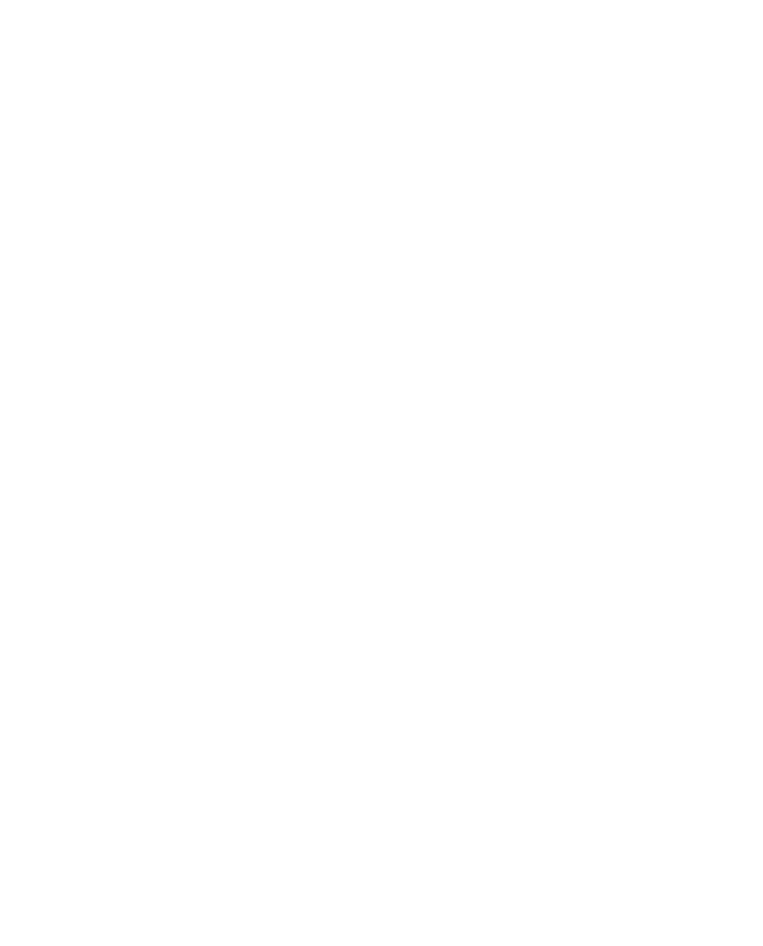
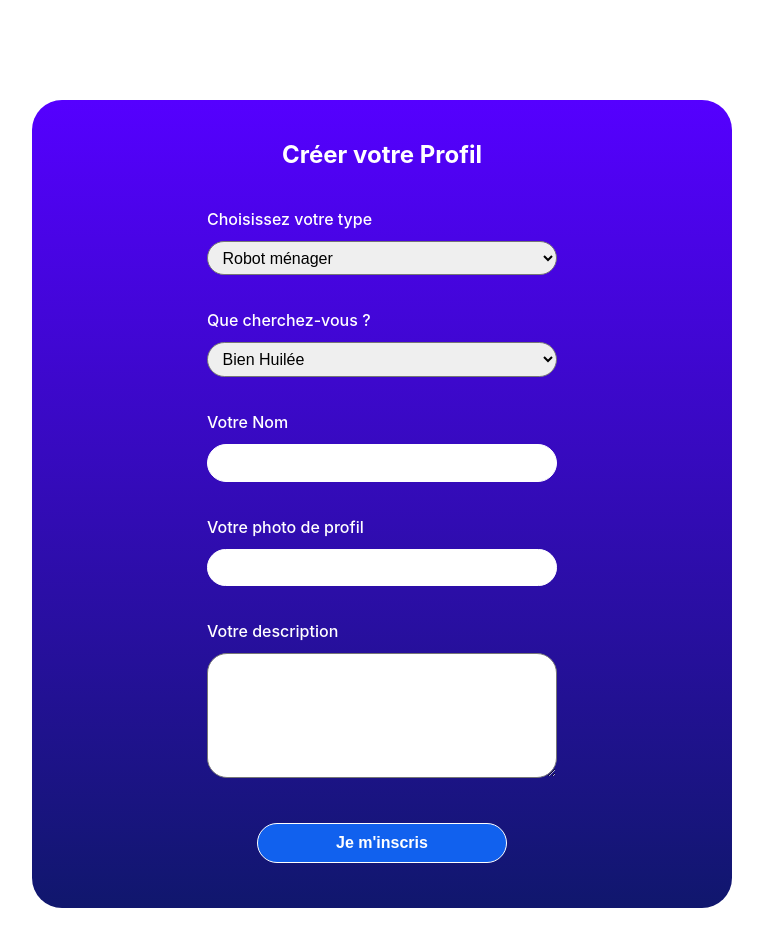
Before and after one commit to EmelineLeduc/TinBot2, a React (Create React App) app in the folder tinbot-front/: page /form in a window 1280 px wide. Shown: the top 946 px of the page, without its empty margins (258-1021 px from the left). Before the commit the page ends 800 px from the top, so only its background shows below. Built offline with nearby package versions, Linux system fonts and the light colour scheme.

Commit message:
formulaire fonctionnel

```diff
--- a/tinbot-front/package.json
+++ b/tinbot-front/package.json
@@ -6,6 +6,8 @@
     "@testing-library/jest-dom": "^5.12.0",
     "@testing-library/react": "^11.2.6",
     "@testing-library/user-event": "^12.8.3",
+    "ant": "^0.2.0",
+    "axios": "^0.21.1",
     "express": "^4.17.1",
     "nodemon": "^2.0.7",
     "react": "^17.0.2",
--- a/tinbot-front/src/App.js
+++ b/tinbot-front/src/App.js
@@ -1,5 +1,6 @@
 import React from 'react';
 import ProfileApp from './components/profile-page/profil';
+import Form from './components/Form';
 import './App.css';
 import { Switch, Route } from 'react-router-dom';
 
@@ -9,6 +10,7 @@
 
 <Switch>
   <Route exact path="/profil" component={ProfileApp} />
+  <Route exact path="/form" component={Form} />
 </Switch>
     </div>
   );
--- /dev/null
+++ b/tinbot-front/src/components/Form.css
@@ -0,0 +1,85 @@
+* {
+    font-size: medium;
+    color:white;
+}
+
+.big-container {
+    width:100%;
+    display: flex;
+    justify-content: center;
+}
+
+.container {
+    width:700px;
+    display:flex;
+    flex-direction: column;
+    align-items: center;
+    border-radius: 30px;
+    background: linear-gradient(#5500ff, #10176d);
+    margin: 100px 0px;
+    padding:20px 0px;
+}
+
+.container-form {
+    display:flex;
+    flex-direction: column;
+    width:50%;
+    height:auto;
+    justify-content: space-around;
+}
+
+
+h2 {
+    font-size: x-large;
+    margin-bottom: 40px;
+}
+.bouton {
+    width: 100%;
+    height:100px;
+    display: flex;
+    justify-content: center;
+}
+
+button {
+    height:40px;
+    width:250px;
+    border-radius: 20px;
+    margin-top: 10px;
+    font-weight: 900;
+    background-color: #1161ee;
+}
+
+button, input {
+    border:1px solid white;
+}
+button:hover {
+    opacity:0.5;
+}
+
+
+label {
+    margin-bottom:10px;
+    font-weight:500;
+}
+
+input, textarea, select {
+    border-radius: 20px;
+    height:45px;
+    margin-bottom: 35px;
+}
+
+textarea {
+    height:20%;
+    padding:10px;
+    font-size: 15px;
+}
+
+.image, .name, .bio {
+    font-weight: bold;
+}
+
+select, input, textarea {
+    padding-left: 3%;
+    color: black;
+    margin-top: 2px;
+}
--- /dev/null
+++ b/tinbot-front/src/components/Form.jsx
@@ -0,0 +1,80 @@
+import React, { useState } from 'react';
+import axios from 'axios';
+
+import './Form.css';
+
+function Form () {
+    const [type, setType] = useState('');
+    const [relation, setRelation] = useState('');
+    const [name, setName] = useState('');
+    const [photo, setPhoto] = useState('');
+    const [bio, setBio] = useState('');
+    const [profil, setProfil] = useState([]);
+
+    function handleSubmit(e) {
+      e.preventDefault();
+      const contactsubmit = {
+        type: type,
+        relation: relation,
+        name: name,
+        picture: photo,
+        biography: bio,
+
+      }
+      console.log(contactsubmit);
+
+      axios
+        .post('http://localhost:4000/profile', { ...contactsubmit })
+        .then(function () {
+
+          setType('');
+          setRelation('');
+          setName('');
+          setPhoto('');
+          setBio('');
+          setProfil([...profil, contactsubmit]);
+        })
+        .catch(function () {});
+    }
+
+    return (
+        <div className="big-container">
+        <div className="container">
+        <h2>Créer votre Profil</h2>
+        <form className='container-form' onSubmit={handleSubmit}>
+
+            <label for="type">Choisissez votre type</label>
+            <select name="type" onChange={(e) => setType(e.target.value)}>
+            <option value="ménager">Robot ménager</option>
+            <option value="droïd">Droïd</option>
+            <option value="autobot">Autobot</option>
+            <option value="lego">Lego</option>
+            <option value="drone">Drone</option>
+          </select>
+
+          <label for="relation">Que cherchez-vous ?</label>
+          <select name="relation" onChange={(e) => setRelation(e.target.value)}>
+            <option value="bien-huilée">Bien Huilée</option>
+            <option value="court-circuit">Court-Circuit</option>
+            <option value="électrique">Electrique</option>
+            <option value="Galactique">Galactique</option>
+          </select>
+
+          <label htmlFor="name">Votre Nom</label>
+          <input name="name" onChange={(e) => setName(e.target.value)} required></input>
+          <label htmlFor="image" required>Votre photo de profil</label>
+          <input name="image" onChange={(e) => setPhoto(e.target.value)}></input>
+
+          <label htmlFor="bio">Votre description</label>
+          <textarea name="bio" onChange={(e) => setBio(e.target.value)} required></textarea>
+          <div className="bouton">
+          <button type='submit'>Je m'inscris</button>
+          </div>
+
+        </form>
+        </div>
+        </div>
+    )
+}
+
+export default Form;
--- a/tinbot-front/src/components/profile-page/profil.jsx
+++ b/tinbot-front/src/components/profile-page/profil.jsx
@@ -11,7 +11,7 @@
             <div className="profil-name">Name</div>
             <div className="profil-type">type</div>
             <div className="profil-relation">relation</div>
-            <img className="profil-picture" src="https://media.anakinworld.com/uploads/entries/original/dup-personnage-c-3po.jpg"></img>
+            <img className="profil-picture" src="https://media.anakinworld.com/uploads/entries/original/dup-personnage-c-3po.jpg" alt='robot'></img>
             <div className="profil-size">size</div>
             <div className="profil-weight">weight</div>
             <div className="profil-color">color</div>
```
Also changed, not shown: 1 other file (tests, documents, lock files or other folders).
